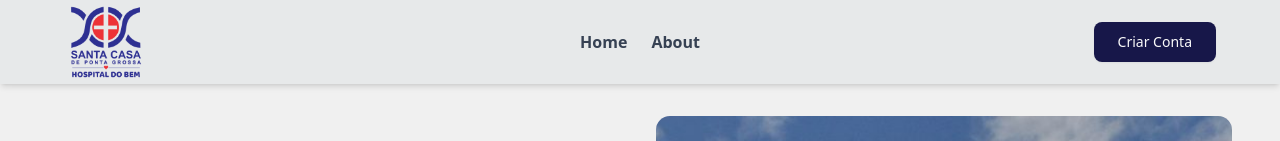
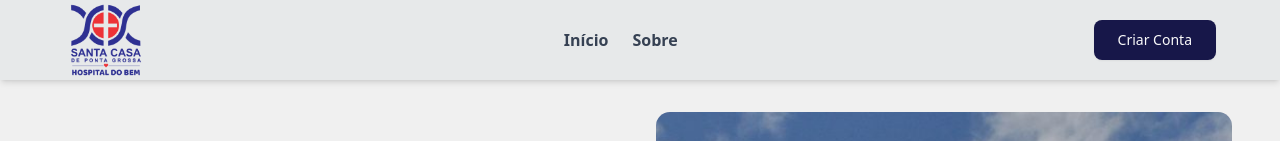
Before and after one commit to CamiPeroto/santacasa-teste, a Next.js app: page / in a window 1280 px wide. Shown: the top 141 px of the page. Built offline with nearby package versions, Linux system fonts and the light colour scheme.

Commit message:
fix: ajustando o posicionamento do icone menu no mobile

```diff
--- a/src/components/navbar.tsx
+++ b/src/components/navbar.tsx
@@ -1,11 +1,11 @@
 'use client';
 
-import Link from 'next/link';
-import { useState } from 'react';
 import { Menu, X } from 'lucide-react';
 import Image from 'next/image';
+import Link from 'next/link';
+import { useRouter } from 'next/navigation';
+import { useState } from 'react';
 import { Button } from './ui/button';
-import { useRouter } from 'next/navigation';
 
 export default function Navbar() {
   const [open, setOpen] = useState(false);
@@ -15,8 +15,8 @@ export default function Navbar() {
   };
 
   return (
-    <nav className="bg-nav shadow-md sticky top-0 z-50">
-      <div className="grid grid-cols-3 items-center px-4 md:px-16">
+    <nav className="bg-nav shadow-md sticky top-0 z-50 px-4 md:px-16">
+      <div className="flex items-center justify-between h-20">
         <div className="flex items-center">
           <Image
             src="/images/logo.png"
@@ -26,19 +26,16 @@ export default function Navbar() {
           />
         </div>
 
-        <div className="hidden md:flex justify-center gap-6">
+        <div className="hidden md:flex gap-6">
           <Link href="/" className="text-gray-700 font-bold hover:text-black">
-            Home
+            Início
           </Link>
-          <Link
-            href="/about"
-            className="text-gray-700 font-bold hover:text-black"
-          >
-            About
+          <Link href="/" className="text-gray-700 font-bold hover:text-black">
+            Sobre
           </Link>
         </div>
 
-        <div className="flex justify-end items-center gap-2">
+        <div className="flex items-center gap-2">
           <div className="hidden md:block">
             <Button size="lg" onClick={handleCreateAccount}>
               Criar Conta
@@ -54,15 +51,15 @@ export default function Navbar() {
       </div>
 
       {open && (
-        <div className="md:hidden flex flex-col gap-4 mt-2 px-4">
+        <div className="md:hidden flex flex-col gap-4 mt-2">
           <Link href="/" onClick={() => setOpen(false)}>
-            Home
+            Início
           </Link>
-          <Link href="/about" onClick={() => setOpen(false)}>
-            About
+          <Link href="/" onClick={() => setOpen(false)}>
+            Sobre
           </Link>
-          <Link href="/contact" onClick={() => setOpen(false)}>
-            Contact
+          <Link href="/" onClick={() => setOpen(false)}>
+            Contato
           </Link>
         </div>
       )}
```
